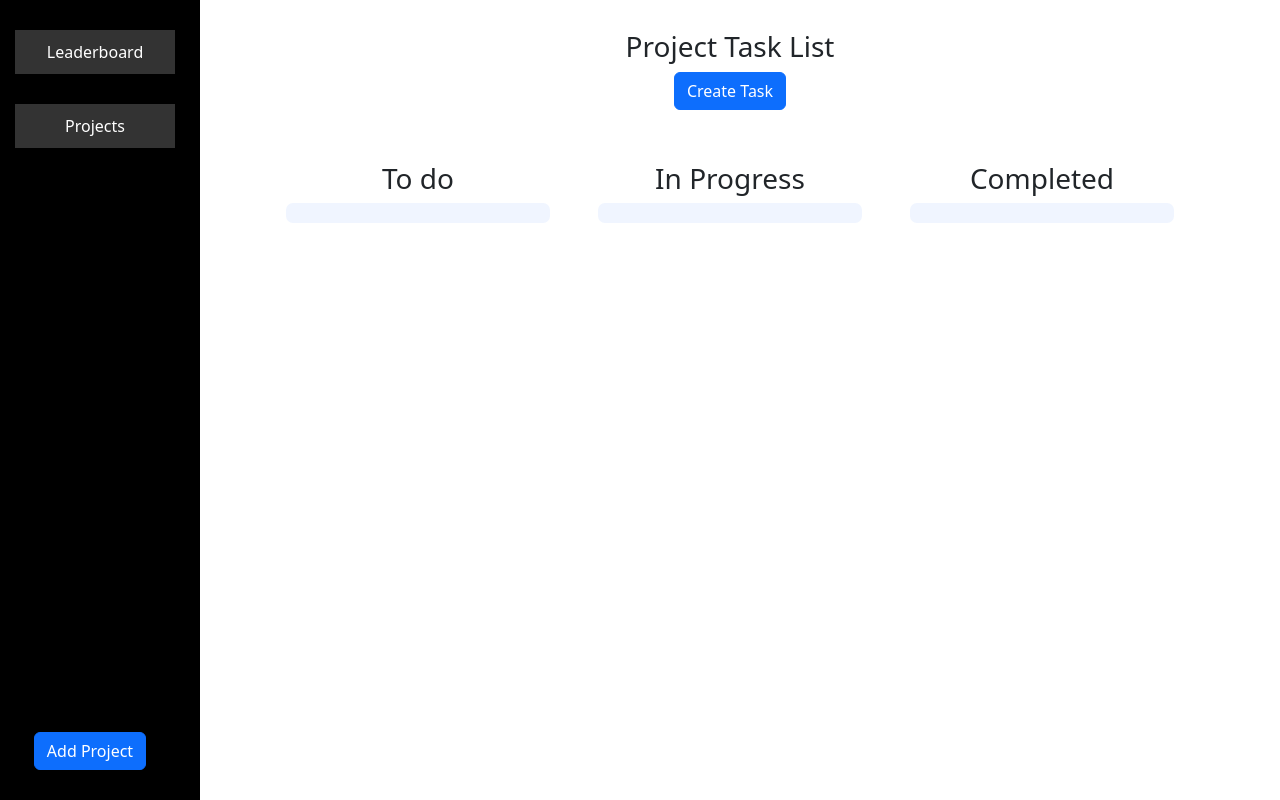
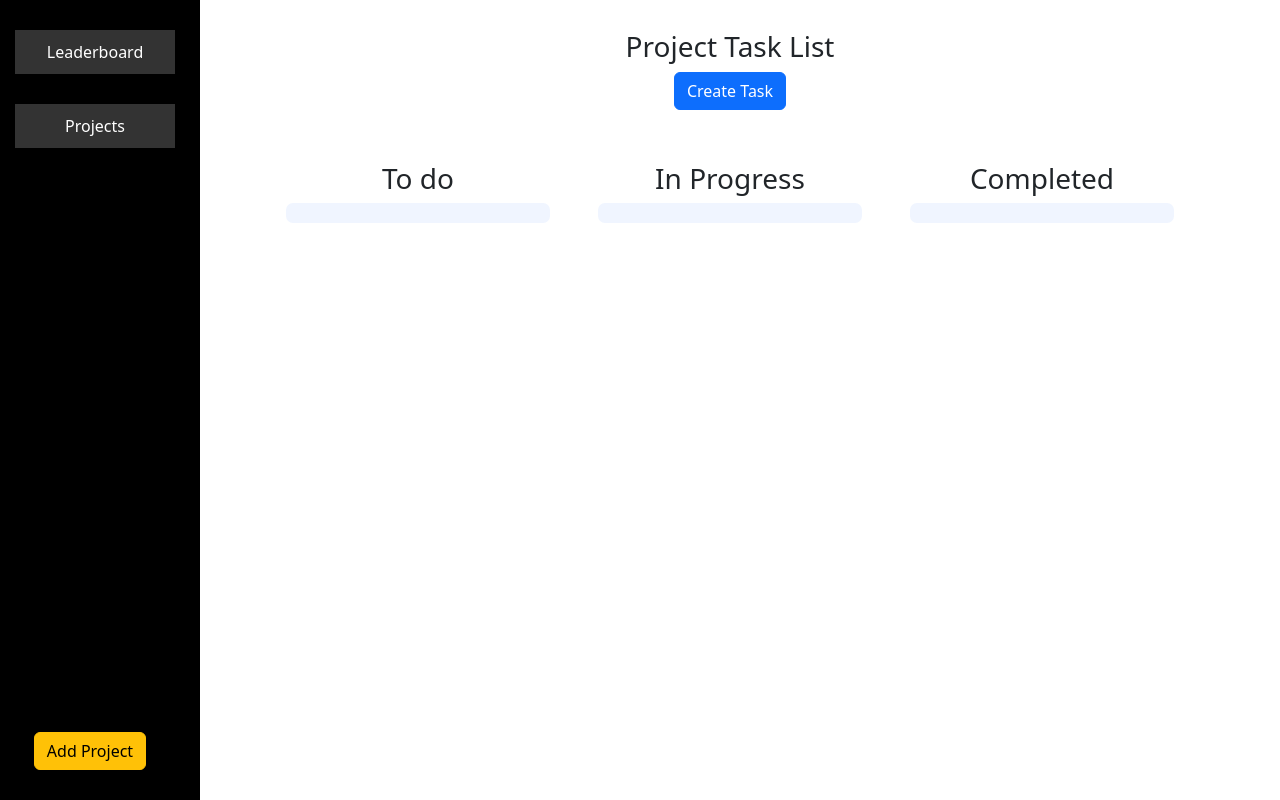
Before and after one commit to kayeugenia/prology, a React (Create React App) app: page /ProjectList in a window 1280 px wide. Built offline with nearby package versions, Linux system fonts and the light colour scheme.

Commit message:
change btn color

```diff
--- a/src/App.css
+++ b/src/App.css
@@ -29,6 +29,10 @@
   color: #61dafb;
 }
 
+.button {
+    background-color: #370344 !important;
+  }
+
 @keyframes App-logo-spin {
   from {
     transform: rotate(0deg);
--- a/src/modals/AddProject.js
+++ b/src/modals/AddProject.js
@@ -67,7 +67,7 @@ function AddProject({ save }) {
 
     return (
         <>
-            <Button variant="primary" onClick={handleShow}>
+            <Button variant="warning" onClick={handleShow}>
                 Add Project
             </Button>
 
```
